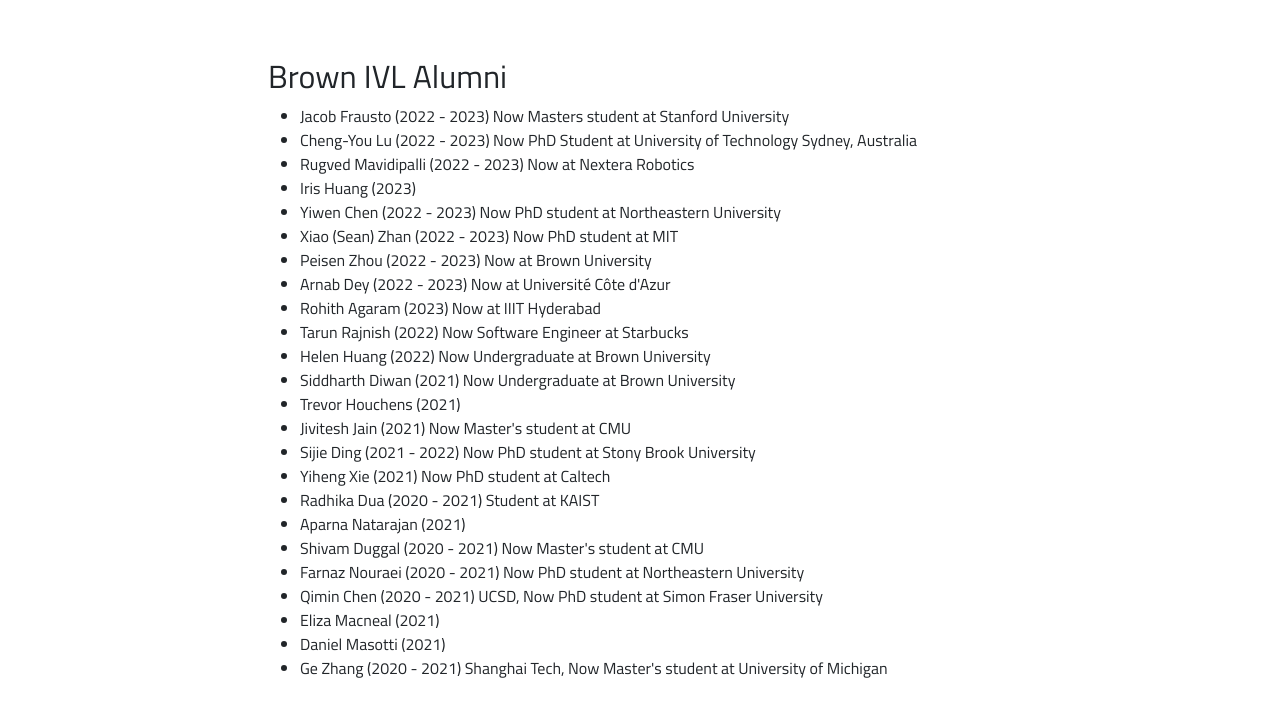
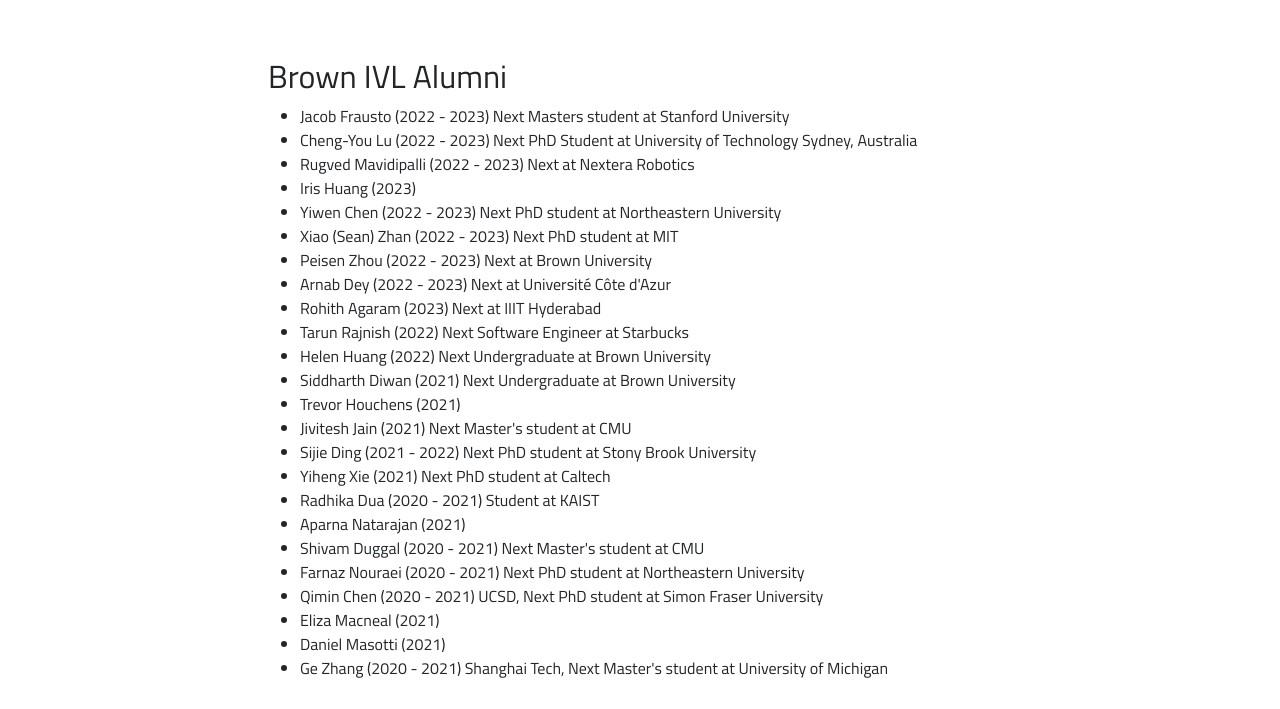
Before and after one commit to brown-ivl/brown-ivl.github.io, a Jekyll site: the page built from people.md, in a window 1280 px wide and 1400 px high, scrolled down 1761 px. Shown: the part 688-1397 px from the top of the window. Built offline with Jekyll 4.4.1, drawn with Linux system fonts in a browser that asks for light colours.

Commit message:
Update people.json

```diff
--- a/_data/people.json
+++ b/_data/people.json
@@ -129,19 +129,19 @@
         "category": "Brown IVL Alumni",
         "name": "Jacob Frausto",
         "years": "2022 - 2023",
-        "status": "Now Masters student at Stanford University"
+        "status": "Next Masters student at Stanford University"
     },
     {
         "category": "Brown IVL Alumni",
         "name": "Cheng-You Lu",
         "years": "2022 - 2023",
-        "status": "Now PhD Student at University of Technology Sydney, Australia"
+        "status": "Next PhD Student at University of Technology Sydney, Australia"
     },
     {
         "category": "Brown IVL Alumni",
         "name": "Rugved Mavidipalli",
         "years": "2022 - 2023",
-        "status": "Now at Nextera Robotics"
+        "status": "Next at Nextera Robotics"
     },
     {
         "category": "Brown IVL Alumni",
@@ -153,43 +153,43 @@
         "category": "Brown IVL Alumni",
         "name": "Yiwen Chen",
         "years": "2022 - 2023",
-        "status": "Now PhD student at Northeastern University"
+        "status": "Next PhD student at Northeastern University"
     },
     {
         "category": "Brown IVL Alumni",
         "name": "Xiao (Sean) Zhan",
         "years": "2022 - 2023",
-        "status": "Now PhD student at MIT"
+        "status": "Next PhD student at MIT"
     },
     {
         "category": "Brown IVL Alumni",
         "name": "Peisen Zhou",
         "years": "2022 - 2023",
-        "status": "Now at Brown University"
+        "status": "Next at Brown University"
     },
     {
         "category": "Brown IVL Alumni",
         "name": "Arnab Dey",
         "years": "2022 - 2023",
-        "status": "Now at Université Côte d'Azur"
+        "status": "Next at Université Côte d'Azur"
     },
     {
         "category": "Brown IVL Alumni",
         "name": "Rohith Agaram",
         "years": "2023",
-        "status": "Now at IIIT Hyderabad"
+        "status": "Next at IIIT Hyderabad"
     },
     {
         "category": "Brown IVL Alumni",
         "name": "Tarun Rajnish",
         "years": "2022",
-        "status": "Now Software Engineer at Starbucks"
+        "status": "Next Software Engineer at Starbucks"
         },
     {
         "category": "Brown IVL Alumni",
         "name": "Helen Huang",
         "years": "2022",
-        "status": "Now Undergraduate at Brown University"
+        "status": "Next Undergraduate at Brown University"
     },
     {
         "category": "Brown IVL Alumni",
@@ -198,7 +198,7 @@
         "imgPath": "images/people/siddharth.jpg",
         "alt": "Siddharth Diwan Profile Picture",
         "link": "https://www.linkedin.com/in/siddharth-diwan/?originalSubdomain=in",
-        "status": "Now Undergraduate at Brown University"
+        "status": "Next Undergraduate at Brown University"
     },
     {
         "category": "Brown IVL Alumni",
@@ -216,19 +216,19 @@
         "imgPath": "images/people/jivitesh.jpg",
         "alt": "Jivitesh Jain Profile Picture",
         "link": "https://www.linkedin.com/in/jiviteshjain/",
-        "status": "Now Master's student at CMU"
+        "status": "Next Master's student at CMU"
     },
     {
         "category": "Brown IVL Alumni",
         "name": "Sijie Ding",
         "years": "2021 - 2022",
-        "status": "Now PhD student at Stony Brook University"
+        "status": "Next PhD student at Stony Brook University"
     },
     {
         "category": "Brown IVL Alumni",
         "name": "Yiheng Xie",
         "years": "2021",
-        "status": "Now PhD student at Caltech"
+        "status": "Next PhD student at Caltech"
     },
     {
         "category": "Brown IVL Alumni",
@@ -246,19 +246,19 @@
         "category": "Brown IVL Alumni",
         "name": "Shivam Duggal",
         "years": "2020 - 2021",
-        "status": "Now Master's student at CMU"
+        "status": "Next Master's student at CMU"
     },
     {
         "category": "Brown IVL Alumni",
         "name": "Farnaz Nouraei",
         "years": "2020 - 2021",
-        "status": "Now PhD student at Northeastern University"
+        "status": "Next PhD student at Northeastern University"
     },
     {
         "category": "Brown IVL Alumni",
         "name": "Qimin Chen",
         "years": "2020 - 2021",
-        "status": "UCSD, Now PhD student at Simon Fraser University"
+        "status": "UCSD, Next PhD student at Simon Fraser University"
     },
     {
         "category": "Brown IVL Alumni",
@@ -276,7 +276,7 @@
         "category": "Brown IVL Alumni",
         "name": "Ge Zhang",
         "years": "2020 - 2021",
-        "status": "Shanghai Tech, Now Master's student at University of Michigan",
+        "status": "Shanghai Tech, Next Master's student at University of Michigan",
         "additionalInfo": "(Co-supervised with Leo Guibas and Or Litany)"
     }
 ]
```
